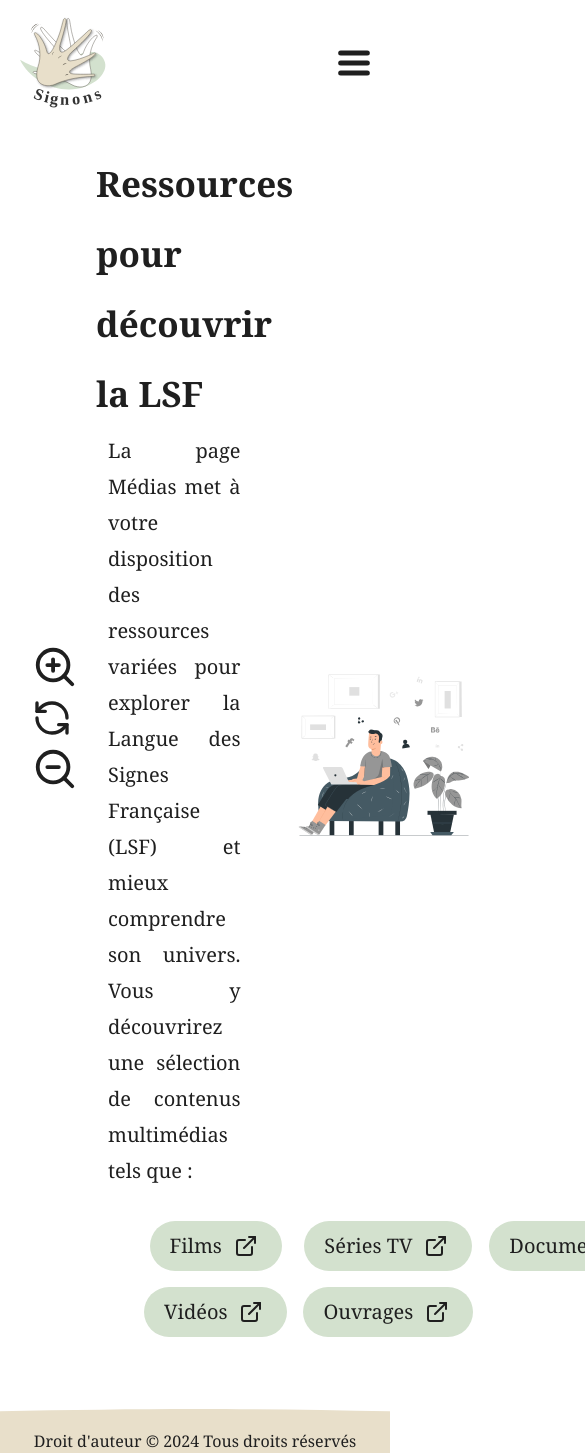
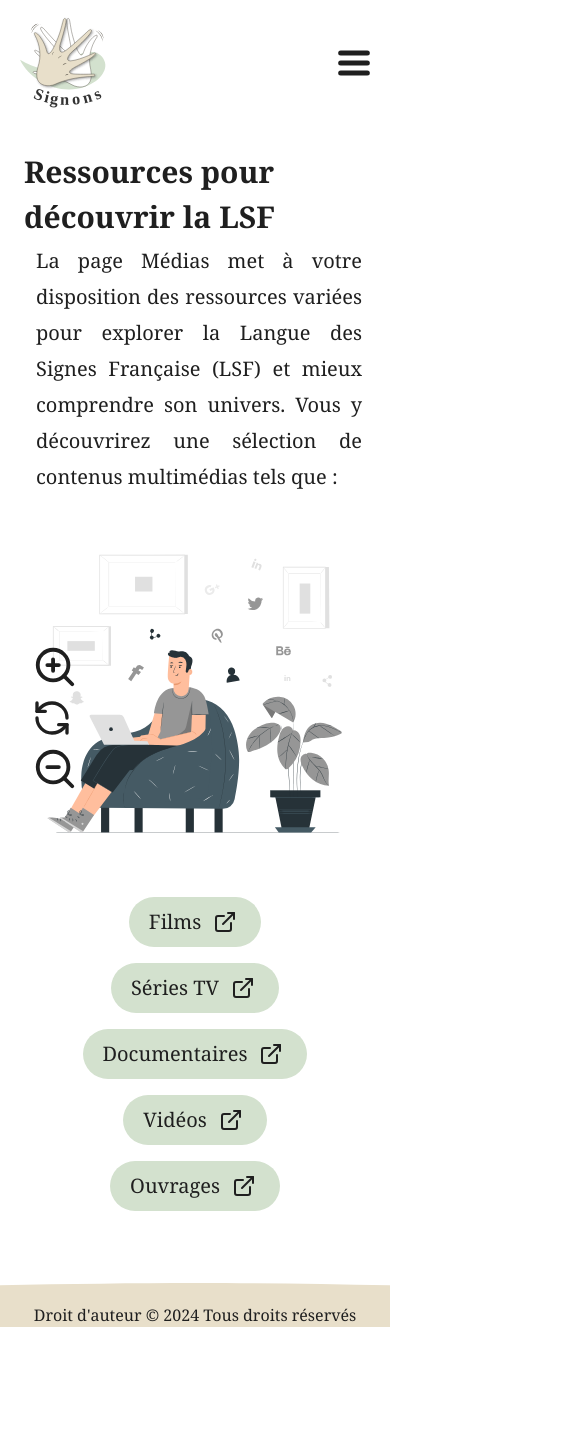
Before and after one commit to MahaBourada/signons, a React (Vite) app: page /medias in a window 390 px wide. Shown: the top 1453 px of the page, 585 px wide, since content can reach past the window. After the commit the page ends 1327 px from the top, so only its background shows below. Built offline with nearby package versions, Linux system fonts and the light colour scheme.

Commit message:
Medias page responsive

```diff
--- a/src/pages/MediasPage.jsx
+++ b/src/pages/MediasPage.jsx
@@ -3,24 +3,27 @@ import MediaItem from "../components/MediaItem";
 import medias from "../data/Medias.json";
 import { useSearch } from "../context/SearchContext";
 import HighlightSearch from "../components/HighlightSearch";
-import { resolvePath } from "../utils/utils";
 
 const MediasPage = () => {
   const { searchTerm } = useSearch();
 
   return (
-    <main className="flex-grow flex items- my-6 mx-24">
-      <div className="w-3/4 mr-10">
-        <div className="mb-6">
-          <h1 className="text-dynamic-2xl font-bold">
-            <HighlightSearch text={medias.title} searchTerm={searchTerm} />
-          </h1>
-          <p className="text-dynamic-base leading-9 text-justify ml-3 mr-1 my-1">
-            <HighlightSearch text={medias.desc} searchTerm={searchTerm} />
-          </p>
+    <main className="flex-grow my-6 mx-24 max-md:mx-6 max-lg:mx-16">
+      <div className="w-full mr-10">
+        <div className="flex flex-row justify-between w-full max-lg:flex-col max-lg:items-center">
+          <div className="mb-6 w-1/2 max-lg:w-full">
+            <h1 className="text-dynamic-2xl font-bold max-md:text-dynamic-xl max-md:leading-normal">
+              <HighlightSearch text={medias.title} searchTerm={searchTerm} />
+            </h1>
+            <p className="text-dynamic-base leading-9 text-justify ml-3 mr-1 my-1">
+              <HighlightSearch text={medias.desc} searchTerm={searchTerm} />
+            </p>
+          </div>
+
+          <img src="/vectors/MediasPic.svg" width={450} alt="Un mec chill" />
         </div>
 
-        <ul className="m-4 mx-10 mt-6 grid grid-cols-[0fr,0fr,0fr] justify-items-center justify-self-start">
+        <ul className="m-4 mx-10 max-lg:mx-0 mt-6 grid grid-cols-[1fr,1fr,1fr] max-msm:grid-cols-[1fr] max-md:grid-cols-[1fr,1fr] justify-items-center justify-self-start max-lg:justify-self-center">
           {medias.links.map((link) => (
             <MediaItem
               key={link}
@@ -30,12 +33,6 @@ const MediasPage = () => {
           ))}
         </ul>
       </div>
-
-      <img
-        src="/vectors/MediasPic.svg"
-        width={450}
-        alt="Un mec chill"
-      />
     </main>
   );
 };
```
